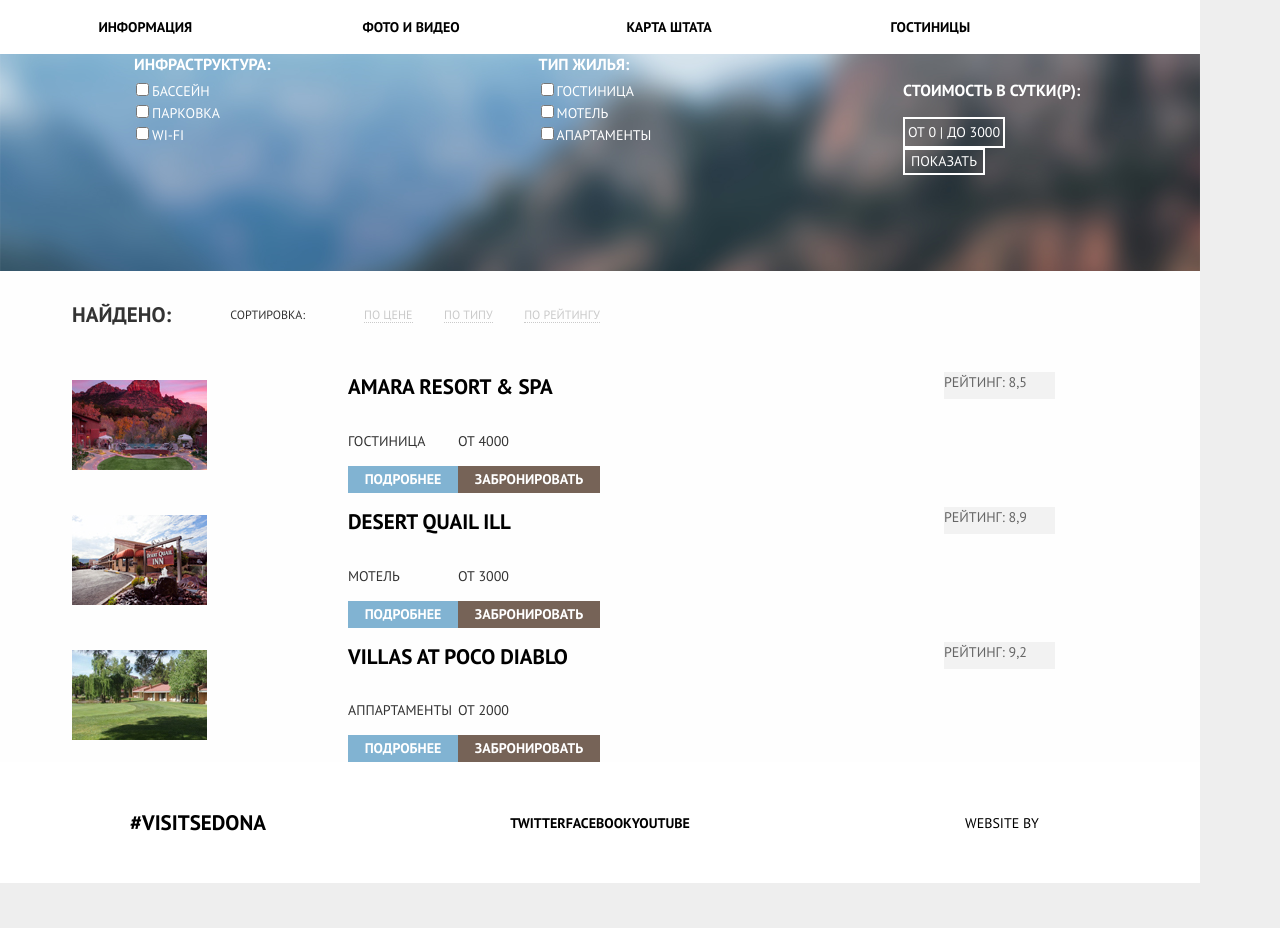
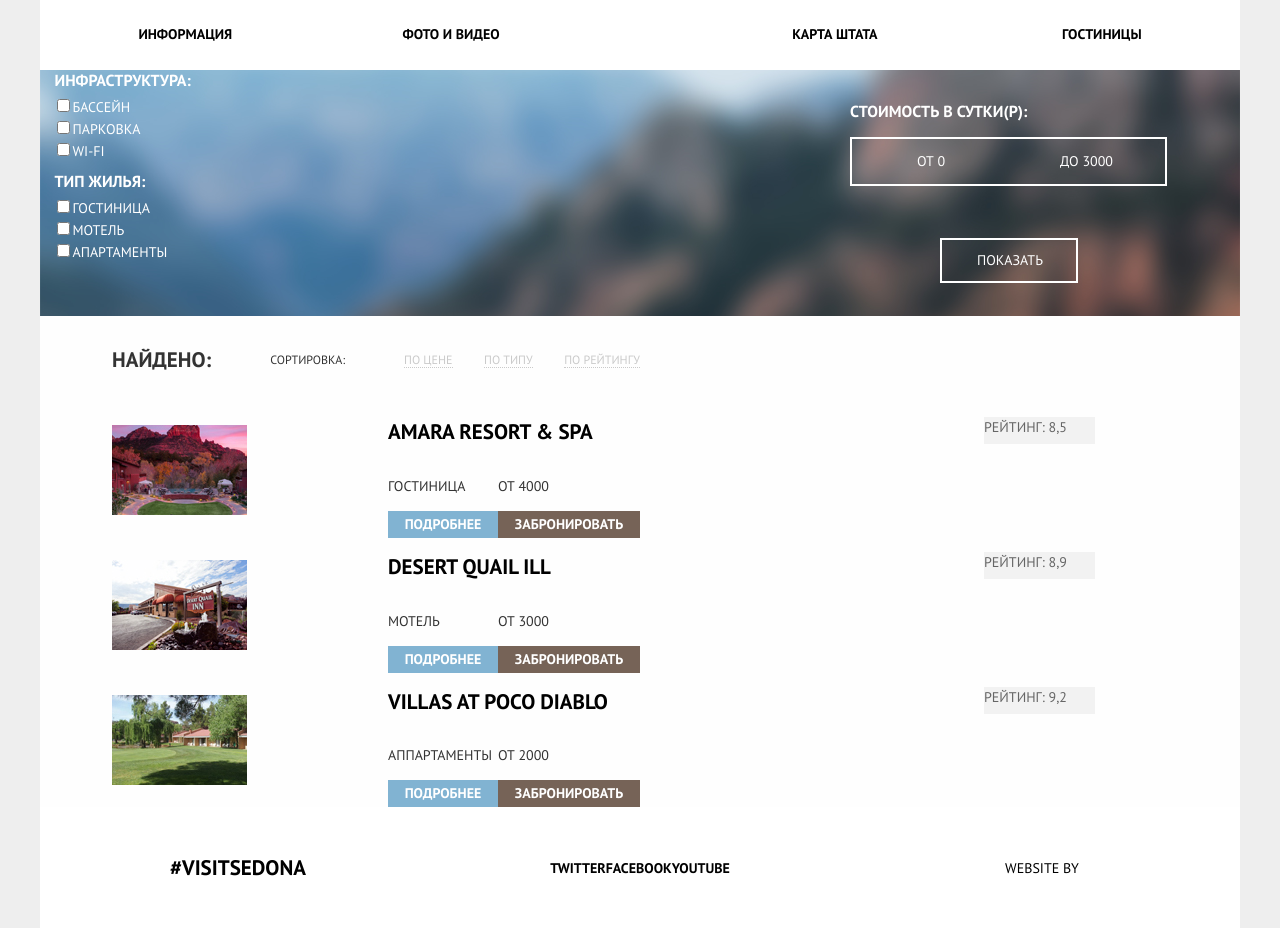
Before and after one commit to BeCoolFool/643945-sedona, a plain HTML site: page inner.html in a window 1280 px wide. Before the commit the page ends 883 px from the top, so only its background shows below. Drawn offline with Linux system fonts and the light colour scheme.

Commit message:
Флексы 3

```diff
--- a/css/style.css
+++ b/css/style.css
@@ -24,6 +24,7 @@ a {
 	color: #000000;
 	font-weight: bold;
 	background-color: #ffffff;
+	width: 1200px;
 }
 
 .main_menu,
@@ -375,12 +376,16 @@ a {
 /* inner.html */
 
 .hotel_options {
+	width: 1200px;
 	background-image: url(../img/filter_background.png);
 	background-repeat: no-repeat;
+	display: flex;
 }
 
 .sedona_options {
 	border: 0px;
+	width: 300px;
+	margin-right: 0;
 }
 
 .fieldset_header {
@@ -397,15 +402,36 @@ a {
 	color: #ffffff;
 	font-size: 16px;
 	font-weight: bold;
+	margin-left: 210px;
+	margin-top: 31px;
+	margin-bottom: 15px;
 }
 
 .budget_table {
+	margin-left: 210px;
 	border: 2px solid #ffffff;
+	margin-bottom: 52px;
 }
 
 .budget {
 	color: #ffffff;
 	font-weight: 400;
+}
+
+.table_left,
+.table_right {
+	padding-top: 10px;
+	padding-bottom: 10px;
+}
+
+.table_left {
+	padding-left: 63px;
+	padding-right: 62px;
+}
+
+.table_right {
+	padding-left: 51px;
+	padding-right: 50px;
 }
 
 .button_show {
@@ -414,10 +440,15 @@ a {
 	color: #ffffff;
 	border: 2px solid #ffffff;
 	background-color: transparent;
+	padding-top: 10px;
+	padding-left: 35px;
+	padding-right: 33px;
+	padding-bottom: 10px;
+	margin-bottom: 33px;
+	margin-left: 300px;
 }
 
 .button_show:hover {
-	border-width: 0px;
 	color: #000000;
 	background-color: #ffffff;
 }
@@ -527,18 +558,12 @@ a {
 
 .menu_element {
 	width: 20%;
-	display: flex;
-	justify-content: flex-start;
 }
 
 
 .header_elements {
 	box-sizing: border-box;
 	min-width: 1200px;
-
-
-	display: flex;
-	flex-flow: row wrap;
 }
 
 
@@ -547,6 +572,10 @@ a {
 	min-width: 1200px;
 	padding-left: 6%;
 	padding-right: 6%;
+	margin-top: 0;
+	margin-bottom: 0;
+	padding-top: 21px;
+	padding-bottom: 23px;
 
 
 	display: flex;
@@ -620,13 +649,13 @@ a {
 
 .sedona_options_wrapper {
 	box-sizing: border-box;
-	width: 1200px;
-	height: 217px;
+	width: 600px;
+	margin-right: 0;
+    display: inline;
+}
 
-
-	display: flex;
-	justify-content: space-around;
-	align-items: baseline;
+.budget_wrapper {
+	width: 600px;
 }
 
 .hotels {
@@ -709,7 +738,7 @@ a {
 }
 
 .main_background_img {
-	min-width: 1200px;
+	width: 1200px;
 	background-image: url(../img/index_background.jpg);
 	background-repeat: no-repeat;
 }
@@ -764,3 +793,7 @@ a {
 	justify-content: flex-end;
 
 }
+
+.right_element {
+	text-align: right;
+}
--- a/inner.html
+++ b/inner.html
@@ -8,17 +8,17 @@
 	</head>
 	<body>
 		<header class="header_elements">
-			<nav class="main_menu">
+			<nav class="main_menu container">
 				<ul class="main_navigation">
 					<li class="menu_element"><a href="index.html">Информация</a></li>
 					<li class="menu_element"><a href="#">Фото и Видео</a></li>
-					<li class="menu_element"><a href="#">Карта штата</a></li>
-					<li class="menu_element"><a href="#">Гостиницы</a></li>
+					<li class="menu_element right_element"><a href="#">Карта штата</a></li>
+					<li class="menu_element right_element"><a href="#">Гостиницы</a></li>
 				</ul>
 			</nav>
 		</header>
 		<main>
-			<section class="hotel_options">
+			<section class="hotel_options container">
 				<form action="#" method="get" class="sedona_options_wrapper">
 					<fieldset class="sedona_options">
 						<legend class="fieldset_header">Инфраструктура:</legend>
@@ -32,20 +32,20 @@
 						<input type="checkbox" name="home_type" id="motel"><label for="motel" class="sorting_conditions">Мотель</label><br>
 						<input type="checkbox" name="home_type" id="apartments"><label for="apartments" class="sorting_conditions">Апартаменты</label><br>
 					</fieldset>
+				</form>
 				<div class="budget_wrapper">
 					<p class="cost">Стоимость в сутки(Р):</p>
 					<table class="budget_table">
 						<tr>
-								<th class="budget">От 0 | </th>
-								<th class="budget">до 3000</th>
+							<th class="budget table_left">От 0</th>
+							<th class="budget table_right">до 3000</th>
 						</tr>
 					</table>
 					<!-- Выбор цены -->
 					<button type="submit" class="button_show">Показать</button>
 				</div>
-				</form>
 			</section>
-			<section class="hotels">
+			<section class="hotels container">
 				<div class="hotels_wrapper">
 				    <span class="search_result">Найдено: </span>
 				    <span class="sorting">Сортировка: </span>
@@ -56,7 +56,7 @@
 				    </ul>
 			    </div>
 			</section>
-			<section class="hotels hotels_display">
+			<section class="hotels hotels_display container">
 				<div class="total_hotel_wrapper">
 				    <img src="img/inner_hotel1.jpg" width="135" height="90" alt="Гостиница Amara resort and spa">
 				    <div class="hotel_info">
@@ -116,7 +116,7 @@
 				</div>
 			</section>
 		</main>
-		<footer class="socials">
+		<footer class="socials container">
 			<p class="footer_hashtag footer_element"><a href="#">#VISITSEDONA</a></p>
 			<ul class="social_network footer_element">
 				<li><a href="#">Twitter</a></li>
```
Lines whose indentation alone changed are shown as unchanged.
